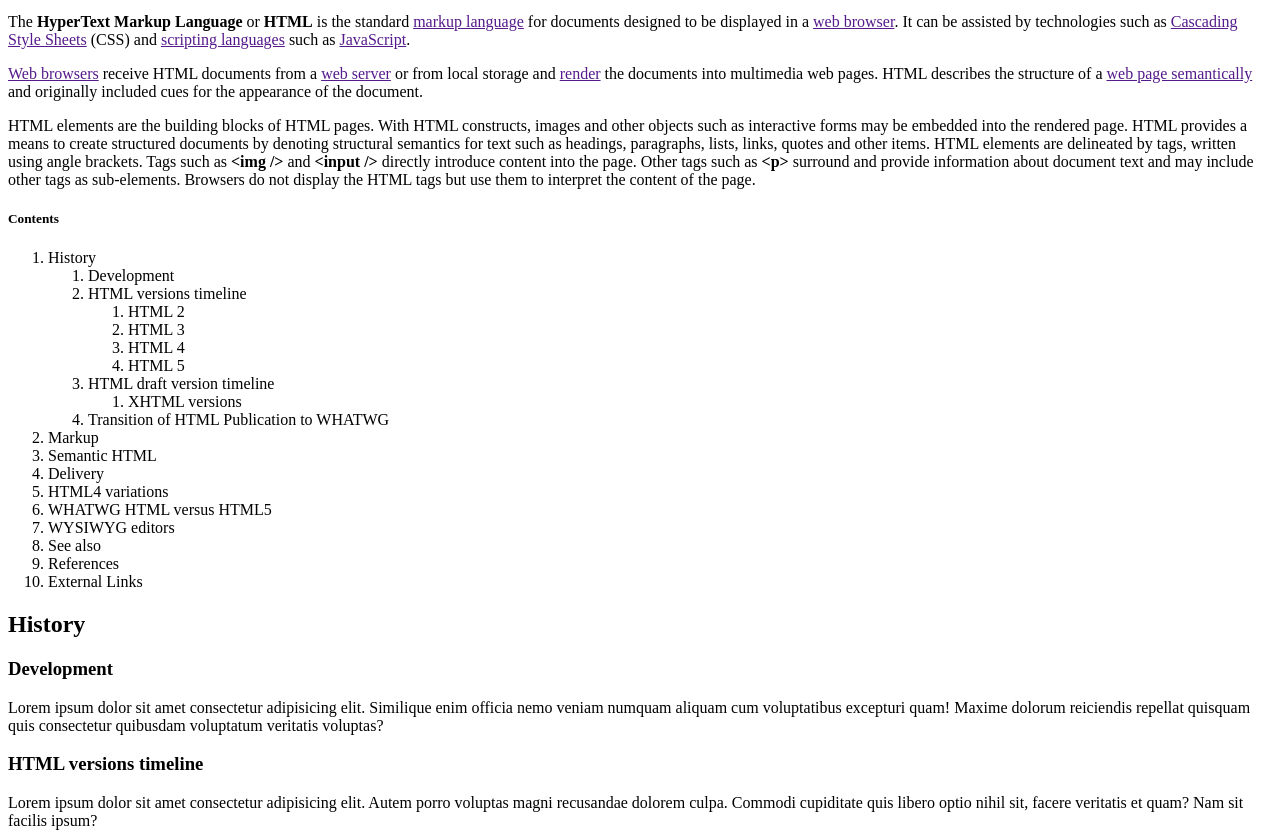
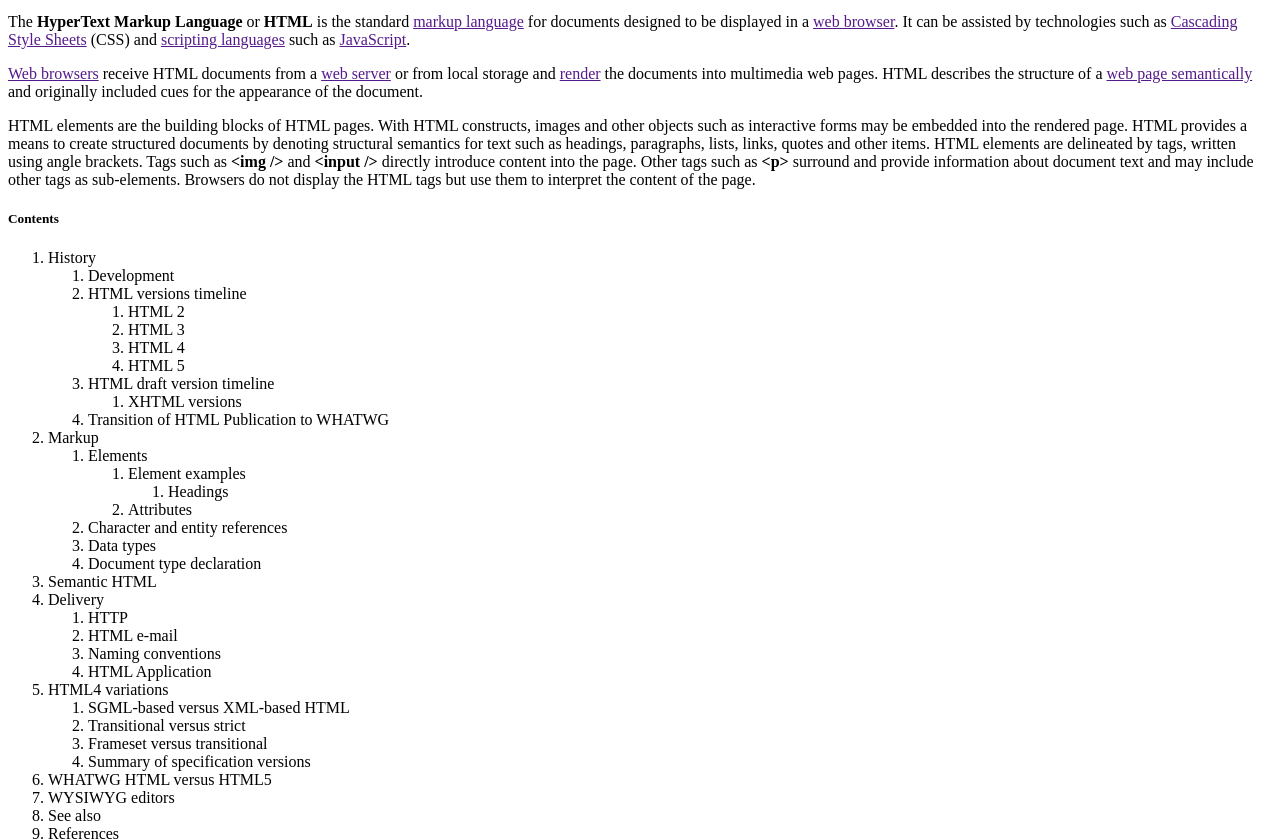
Before and after one commit to severissimo/fullstacking, a plain HTML site: page web-developing/htmling.html in a window 1280 px wide. Shown: the part 101-941 px from the top of the page. Drawn offline with Linux system fonts and the light colour scheme.

Commit message:
Adicionando listas e Imagem

```diff
--- a/web-developing/htmling.html
+++ b/web-developing/htmling.html
@@ -7,7 +7,7 @@
     <meta charset="UTF-8">
     <meta http-equiv="X-UA-Compatible" content="IE=edge">
     <meta name="viewport" content="width=device-width, initial-scale=1.0">
-    <title>Document</title>
+    <title>$HTML - Wikipedia</title>
 </head>
 
 <body>
@@ -61,10 +61,40 @@
                 <li>Transition of HTML Publication to WHATWG</li>
             </ol>
         </li>
-        <li>Markup</li>
+        <li>Markup
+            <ol>
+                <li>Elements
+                    <ol>
+                        <li>Element examples
+                            <ol>
+                                <li>Headings</li>
+                            </ol>
+                        </li>
+                        <li>Attributes</li>
+                    </ol>
+                </li>
+                <li>Character and entity references</li>
+                <li>Data types</li>
+                <li>Document type declaration</li>
+            </ol>
+        </li>
         <li>Semantic HTML</li>
-        <li>Delivery</li>
-        <li>HTML4 variations</li>
+        <li>Delivery
+            <ol>
+                <li>HTTP</li>
+                <li>HTML e-mail</li>
+                <li>Naming conventions</li>
+                <li>HTML Application</li>
+            </ol>
+        </li>
+        <li>HTML4 variations
+            <ol>
+                <li>SGML-based versus XML-based HTML</li>
+                <li>Transitional versus strict</li>
+                <li>Frameset versus transitional</li>
+                <li>Summary of specification versions</li>
+            </ol>
+        </li>
         <li>WHATWG HTML versus HTML5</li>
         <li>WYSIWYG editors</li>
         <li>See also</li>
@@ -81,6 +111,8 @@
         veritatis voluptas?
     </p>
 
+    <img src="https://upload.wikimedia.org/wikipedia/commons/thumb/c/c8/Tim_Berners-Lee_April_2009.jpg/800px-Tim_Berners-Lee_April_2009.jpg" alt="Photograph of Tim Berners-Lee in April 2009">
+
     <h3>HTML versions timeline</h3>
     <p>Lorem ipsum dolor sit amet consectetur adipisicing elit. Autem porro voluptas magni recusandae dolorem culpa.
         Commodi cupiditate quis libero optio nihil sit, facere veritatis et quam? Nam sit facilis ipsum?</p>
```
